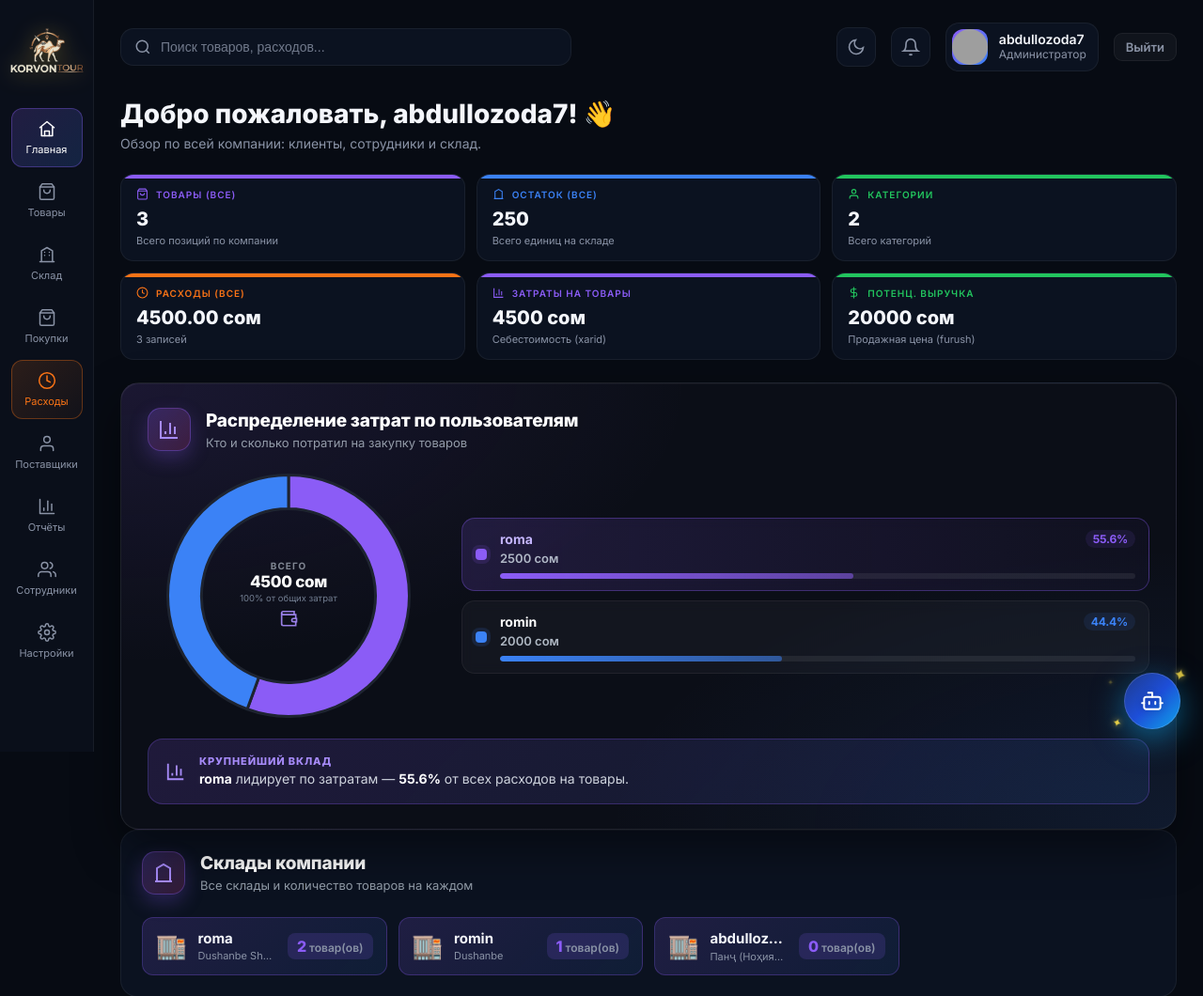
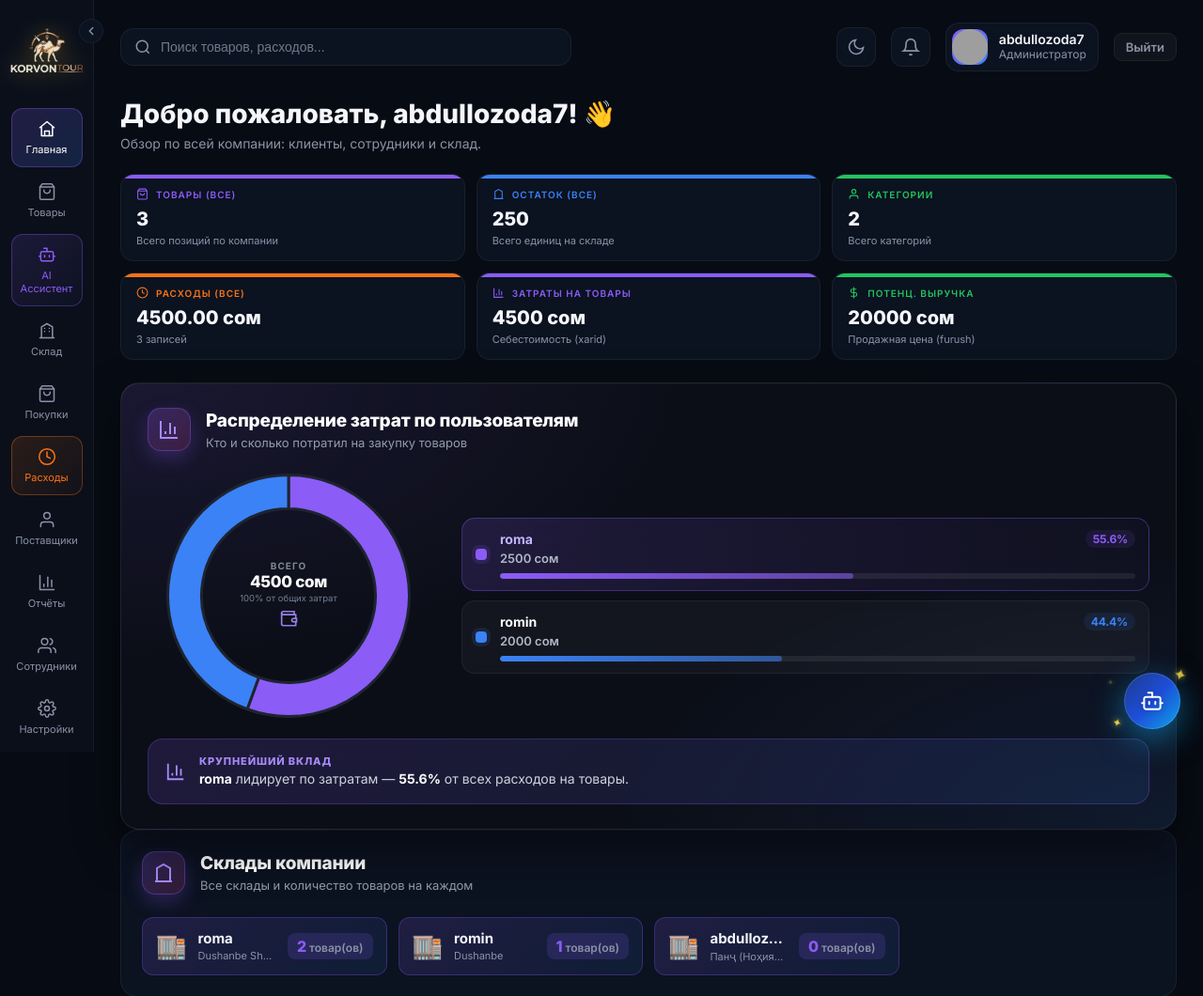
Before and after one commit to abdullozoda77/KorvonTour, a Django app: page /home/ in a window 1280 px wide. Shown: the top 1060 px of the page at 94% size. Run offline with Django 5.2, Linux system fonts and the light colour scheme; a user stored in the database is signed in; data comes from the database, SQL or seed files in the repository; grey boxes are pictures that could not be loaded.

Commit message:
Add collapsible sidebar and fix missing AI nav item on home page
Sidebar can now collapse to a compact icon-only rail via a toggle
button (state persisted in localStorage), instead of taking up full
width all the time. Also fixes home.html's sidebar, which only had
the floating AI button but never an actual AI Ассистент nav-item like
every other page does.

Co-Authored-By: Claude Sonnet 5 <noreply@anthropic.com>

```diff
--- a/myapp/templates/home.html
+++ b/myapp/templates/home.html
@@ -14,6 +14,7 @@
 (function () {
     var t = 'korvon-theme';
     if (localStorage.getItem(t) === 'light') document.documentElement.classList.add('light');
+    if (localStorage.getItem('korvon-sidebar-collapsed') === '1') document.documentElement.classList.add('sidebar-collapsed');
 })();
 </script>
 </head>
@@ -32,6 +33,10 @@
     <a href="{% url 'product_list' %}" class="nav-item">
         <svg viewBox="0 0 24 24"><path d="M6 2 3 6v14a2 2 0 0 0 2 2h14a2 2 0 0 0 2-2V6l-3-4Z"/><path d="M3 6h18"/><path d="M16 10a4 4 0 0 1-8 0"/></svg>
         Товары
+    </a>
+    <a href="{% url 'ai_chat' %}" class="nav-item nav-ai">
+        <svg viewBox="0 0 24 24"><path d="M12 8V4H8"/><rect x="4" y="8" width="16" height="12" rx="2"/><path d="M2 14h2M20 14h2M9 13v2M15 13v2"/></svg>
+        AI Ассистент
     </a>
     <a href="{% url 'product_list' %}" class="nav-item">
         <svg viewBox="0 0 24 24"><path d="M3 21h18"/><path d="M5 21V7l7-4 7 4v14"/><path d="M9 9h.01M15 9h.01M9 13h.01M15 13h.01"/></svg>
@@ -62,6 +67,10 @@
         Настройки
     </a>
 </aside>
+
+<button type="button" class="sidebar-toggle" id="sidebarToggle" aria-label="Скрыть/показать меню" title="Скрыть/показать меню">
+    <svg viewBox="0 0 24 24"><path d="m15 18-6-6 6-6"/></svg>
+</button>
 
 <a href="{% url 'ai_chat' %}" class="ai-fab" aria-label="AI Ассистент" title="AI Ассистент">
     <span class="ai-fab-sparkle ai-fab-sparkle-1">✦</span>
@@ -714,6 +723,13 @@ document.querySelector('.theme-btn').addEventListener('click', function (e) {
     localStorage.setItem('korvon-theme', isLight ? 'light' : 'dark');
     e.stopPropagation();
 });
+var sidebarToggleBtn = document.getElementById('sidebarToggle');
+if (sidebarToggleBtn) {
+    sidebarToggleBtn.addEventListener('click', function () {
+        var collapsed = document.documentElement.classList.toggle('sidebar-collapsed');
+        localStorage.setItem('korvon-sidebar-collapsed', collapsed ? '1' : '0');
+    });
+}
 document.addEventListener('click', function (e) {
     var btn = e.target.closest ? e.target.closest('.notif-btn') : null;
     if (btn) {
--- a/static/css/style.css
+++ b/static/css/style.css
@@ -37,8 +37,48 @@ body {
     z-index: 10;
     overflow-y: auto;
     scrollbar-width: none;
+    transition: width 0.25s ease;
 }
 .sidebar::-webkit-scrollbar { display: none; }
+
+.sidebar-toggle {
+    position: fixed;
+    top: 20px;
+    left: 84px;
+    z-index: 20;
+    width: 26px;
+    height: 26px;
+    border-radius: 50%;
+    background: var(--card);
+    border: 1px solid var(--card-border);
+    color: var(--muted);
+    display: flex;
+    align-items: center;
+    justify-content: center;
+    padding: 0;
+    cursor: pointer;
+    transition: left 0.25s ease, transform 0.25s ease, color 0.2s ease, border-color 0.2s ease;
+}
+.sidebar-toggle:hover { color: #fff; border-color: rgba(255,255,255,0.2); }
+.sidebar-toggle svg { width: 14px; height: 14px; stroke: currentColor; fill: none; stroke-width: 2.4; stroke-linecap: round; stroke-linejoin: round; }
+
+/* Collapsed = compact icon-only rail, not fully hidden */
+html.sidebar-collapsed .sidebar { width: 64px; }
+html.sidebar-collapsed .main { margin-left: 64px; }
+html.sidebar-collapsed .sidebar-toggle { left: 48px; transform: rotate(180deg); }
+html.sidebar-collapsed .sidebar .logo .brand-mark { width: 34px; }
+html.sidebar-collapsed .nav-item {
+    width: 44px;
+    padding: 10px 2px;
+    gap: 0;
+    font-size: 0;
+}
+html.sidebar-collapsed .nav-item svg { margin: 0 auto; }
+
+@media (max-width: 768px) {
+    .sidebar-toggle { display: none; }
+    html.sidebar-collapsed .sidebar { width: 100%; }
+}
 
 .sidebar .logo {
     display: flex;
@@ -201,6 +241,7 @@ body {
     flex: 1;
     padding: 24px 28px;
     min-width: 0;
+    transition: margin-left 0.25s ease;
 }
 
 /* TOP BAR */
@@ -1676,6 +1717,7 @@ td .amount.org { color: var(--orange); }
 
 @media (max-width: 768px) {
     .main { margin-left: 0; padding: 16px 14px 92px; }
+    html.sidebar-collapsed .main { margin-left: 0; }
     .sidebar {
         width: 100%;
         height: auto;
```
Also changed, not shown: myapp/templates/base.html (+12 -0 lines).
